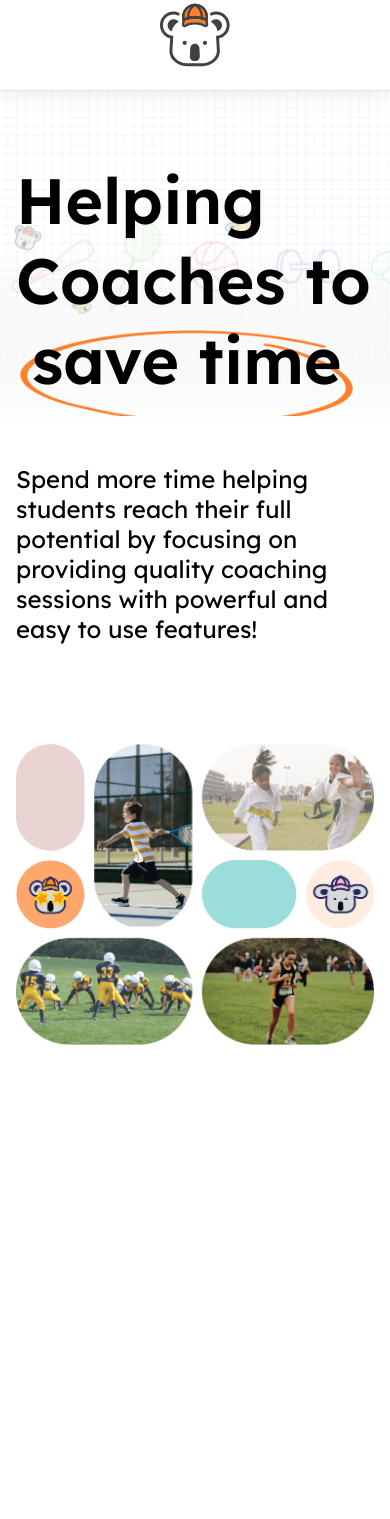
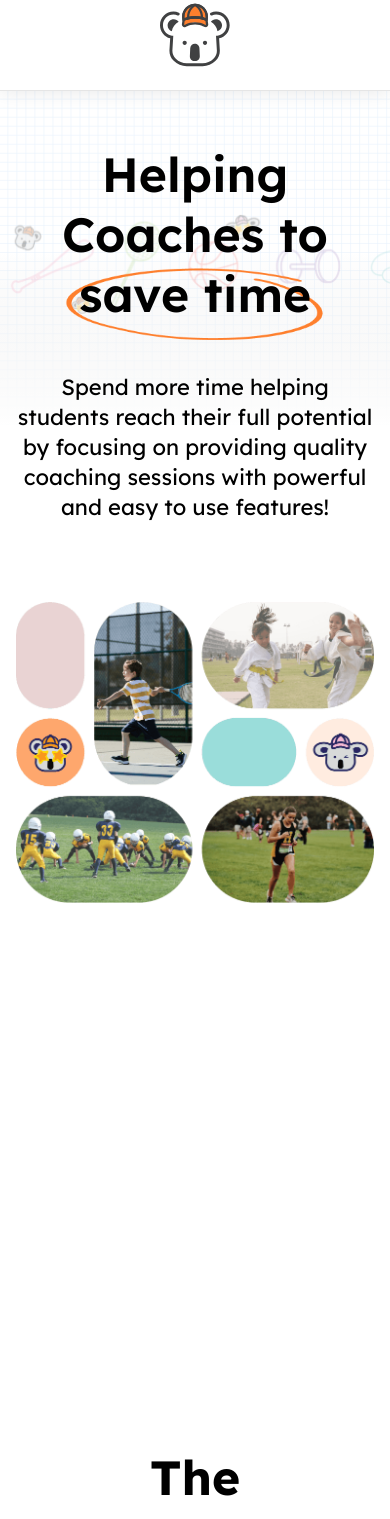
Before and after one commit to jaminitaa/capstone-landing-nextjs, a Next.js app: page / in a window 390 px wide. Shown: the top 1519 px of the page. Built offline with nearby package versions, Linux system fonts and the light colour scheme.

Commit message:
responsive update

```diff
--- a/styles/Home.module.css
+++ b/styles/Home.module.css
@@ -617,6 +617,17 @@
     margin-right: 0;
   }
 
+  .introduction h3 {
+    font-size: 48px;
+    text-align: center;
+  }
+
+  .introduction p {
+    margin-bottom: 40px;
+    font-size: 22px;
+    text-align: center;
+  }
+
   .tab {
     width: 100%;
     padding: 1rem;
@@ -624,7 +635,10 @@
   }
 
   .video {
+    margin: 40px auto;
     width:100%;
+    height: 400px;
+    overflow: hidden;
     box-sizing: border-box;
   }
 
@@ -652,8 +666,12 @@
 
   .featureTitle {
     margin: 2rem 0;
-    font-size: 48px;
+    font-size: 40px;
     line-height: 1.3;
+  }
+
+  .featureDesc {
+    font-size: 20px;
   }
 
   .curriculumButton {
```
